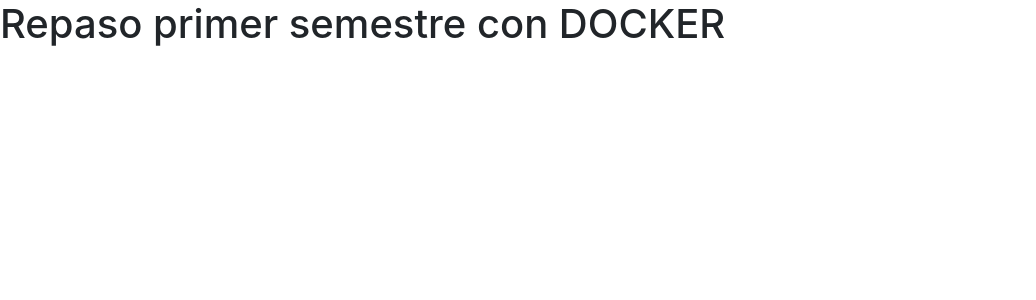
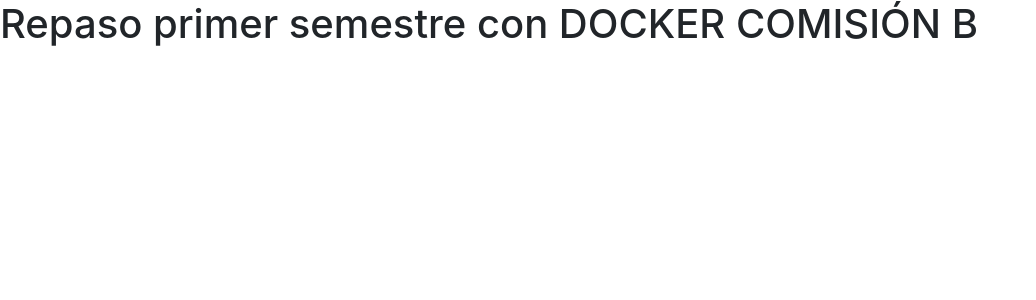
Before and after one commit to alfonsosargiottoITEC/docker_segundo_2024, a Flask app: page / in a window 1280 px wide. Shown: the part 56-356 px from the top of the page, without its empty margins (0-1036 px from the left). Run offline with Flask 3, Linux system fonts and the light colour scheme; some libraries are stand-ins or nearby versions.

Commit message:
update example and template

```diff
--- a/templates/index.html
+++ b/templates/index.html
@@ -1,5 +1,5 @@
 {% extends 'base_template.html' %}
 
 {% block content %}
-    <h1>Repaso primer semestre con DOCKER</h1>
+    <h1>Repaso primer semestre con DOCKER COMISIÓN B</h1>
 {% endblock %}
```
Also changed, not shown: 1 other file.
